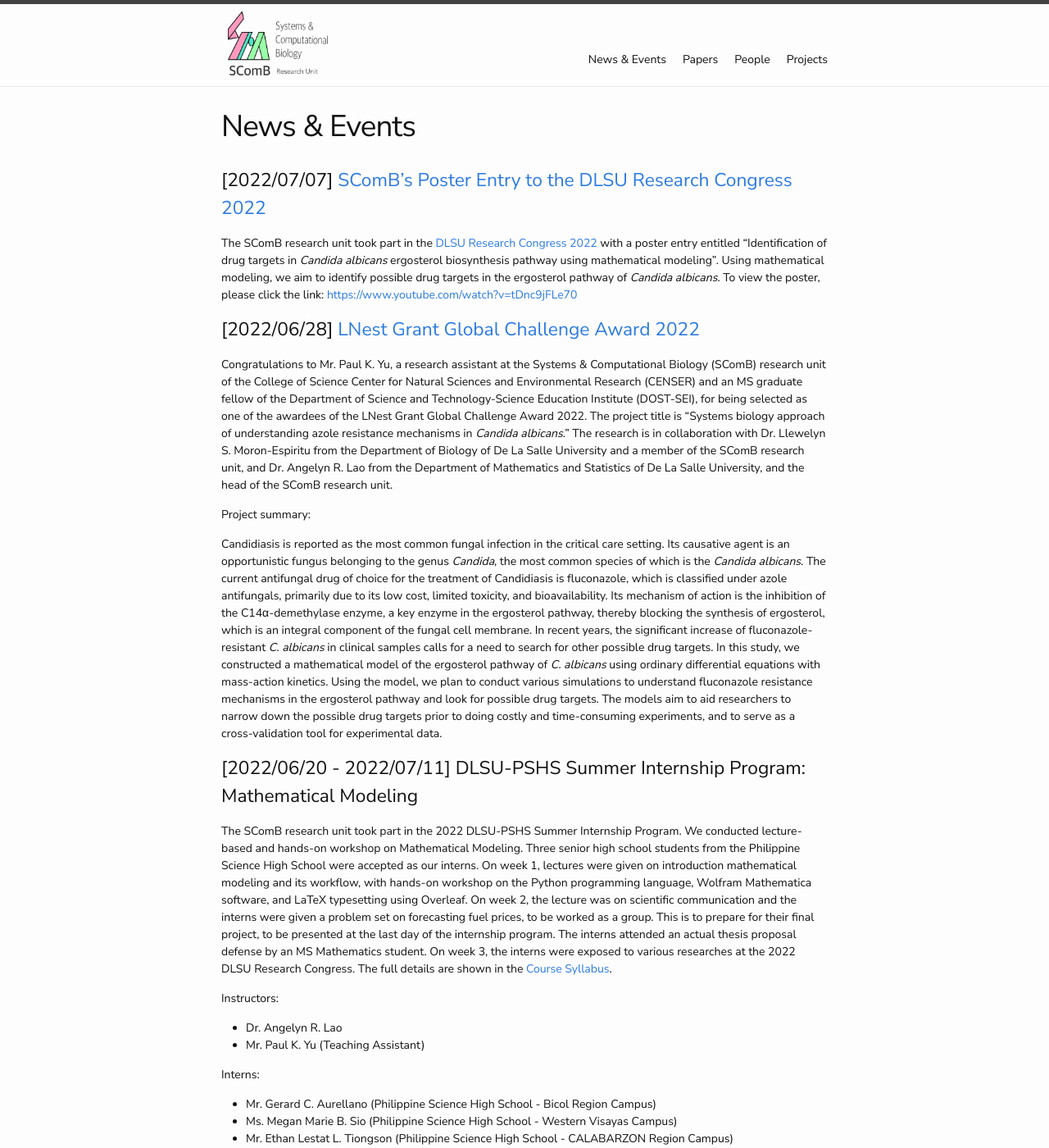
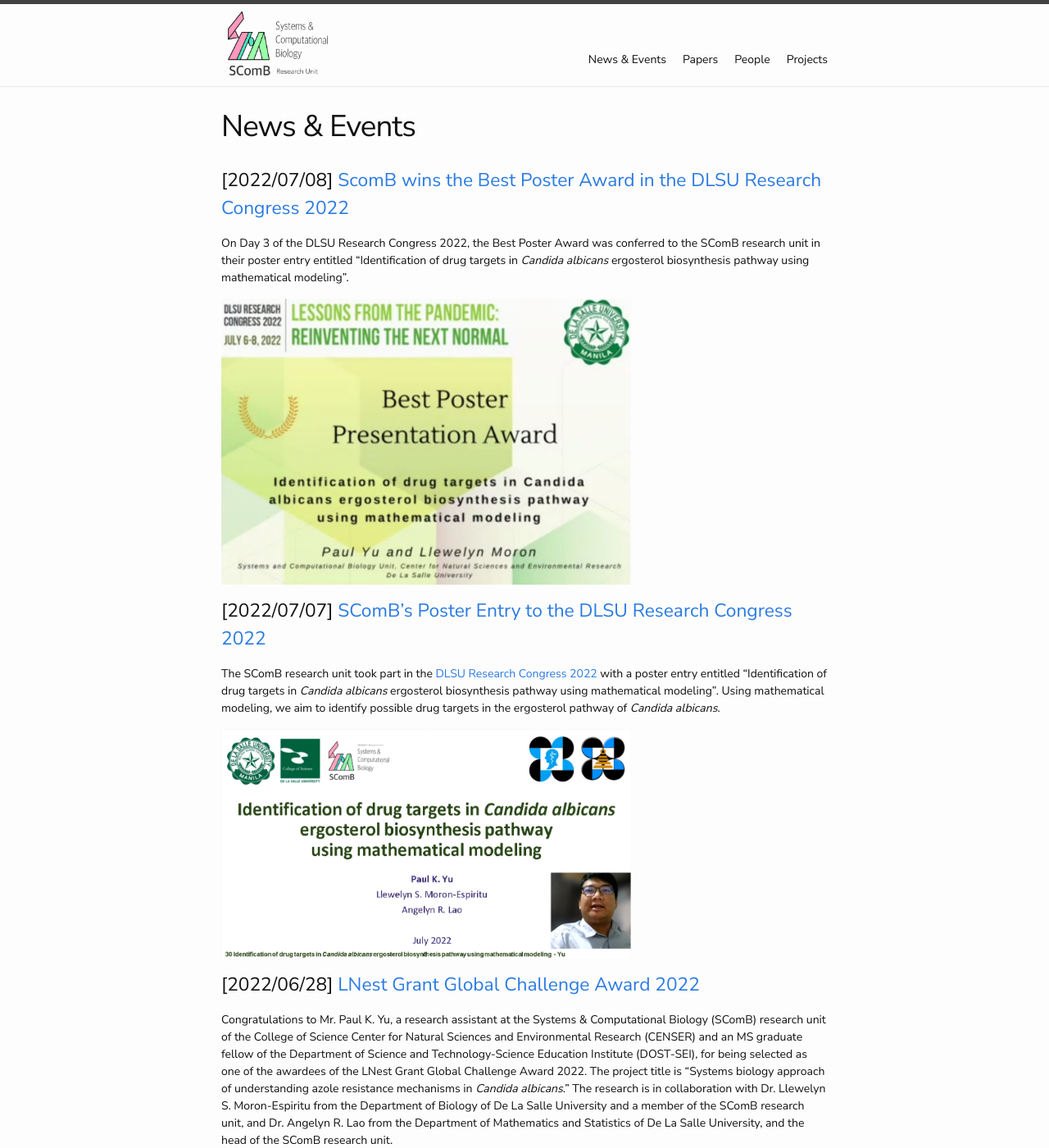
Before and after one commit to dlsu-scomb/dlsu-scomb.github.io, a Jekyll site: the page built from events.md, in a window 1280 px wide and 1400 px high. Shown: the whole window at 82% size. Built offline with Jekyll 4.4.1, drawn with Linux system fonts in a browser that asks for light colours; nearby versions of some CDN libraries; a style sheet for code colours, icons or effects is not loaded.

Commit message:
Added best poster award news

```diff
--- a/events.md
+++ b/events.md
@@ -3,10 +3,19 @@ layout: page
 title: News & Events
 permalink: /events/
 ---
+<a id="best_poster_dlsu_rescon_2022"><a/>
+### [2022/07/08] [ScomB wins the Best Poster Award in the DLSU Research Congress 2022](https://www.facebook.com/DLSUResCon/videos/1044777786155541)
+
+On Day 3 of the DLSU Research Congress 2022, the Best Poster Award was conferred to the SComB research unit in their poster entry entitled "Identification of drug targets in *Candida albicans* ergosterol biosynthesis pathway using mathematical modeling".
+
+<img src='/assets/best-poster.png' width='500' />
+
 <a id="dlsu_rescon_2022"><a/>
 ### [2022/07/07] [SComB's Poster Entry to the DLSU Research Congress 2022](https://www.youtube.com/watch?v=tDnc9jFLe70)
 
-The SComB research unit took part in the [DLSU Research Congress 2022](https://www.facebook.com/DLSUResCon) with a poster entry entitled "Identification of drug targets in *Candida albicans* ergosterol biosynthesis pathway using mathematical modeling". Using mathematical modeling, we aim to identify possible drug targets in the ergosterol pathway of *Candida albicans*. To view the poster, please click the link: [https://www.youtube.com/watch?v=tDnc9jFLe70](https://www.youtube.com/watch?v=tDnc9jFLe70)
+The SComB research unit took part in the [DLSU Research Congress 2022](https://www.facebook.com/DLSUResCon) with a poster entry entitled "Identification of drug targets in *Candida albicans* ergosterol biosynthesis pathway using mathematical modeling". Using mathematical modeling, we aim to identify possible drug targets in the ergosterol pathway of *Candida albicans*.
+
+<a href='https://www.youtube.com/watch?v=tDnc9jFLe70'><img src='/assets/poster.png' width='500' /></a>
 
 <a id="lnest_grant"><a/>
 ### [2022/06/28] [LNest Grant Global Challenge Award 2022](https://grant.lne.st/research/global-challenge-award/)
```
Also changed, not shown: index.md (+2 -0 lines), assets/best-poster.png (added), assets/poster.png (added).
